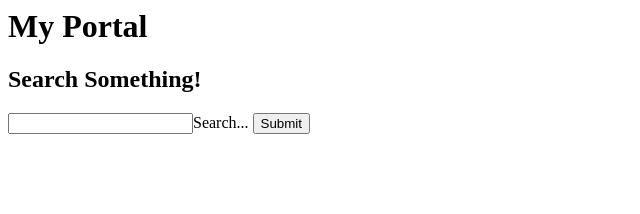
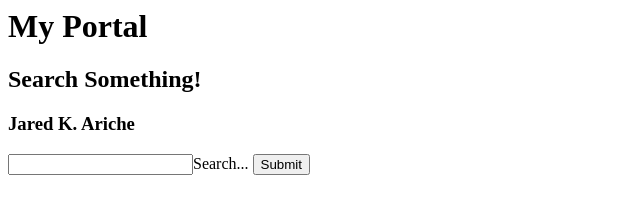
Before and after one commit to JKAriche1/DuckForm, a plain HTML site: page index.html in a window 1280 px wide. Shown: the whole page, without its empty margins (0-640 px from the left). Drawn offline with Linux system fonts and the light colour scheme.

Commit message:
Update index.html

```diff
--- a/index.html
+++ b/index.html
@@ -2,6 +2,7 @@
 <head><title>Form Page</title></head>
 <h1>My Portal</h1>
 <h2>Search Something!</h2>
+<h3>Jared K. Ariche</h3>
 <body>
 <form action="https://duckduckgo.com/" method="GET">
   <input type="text" name="q" id="q">Search...
```
